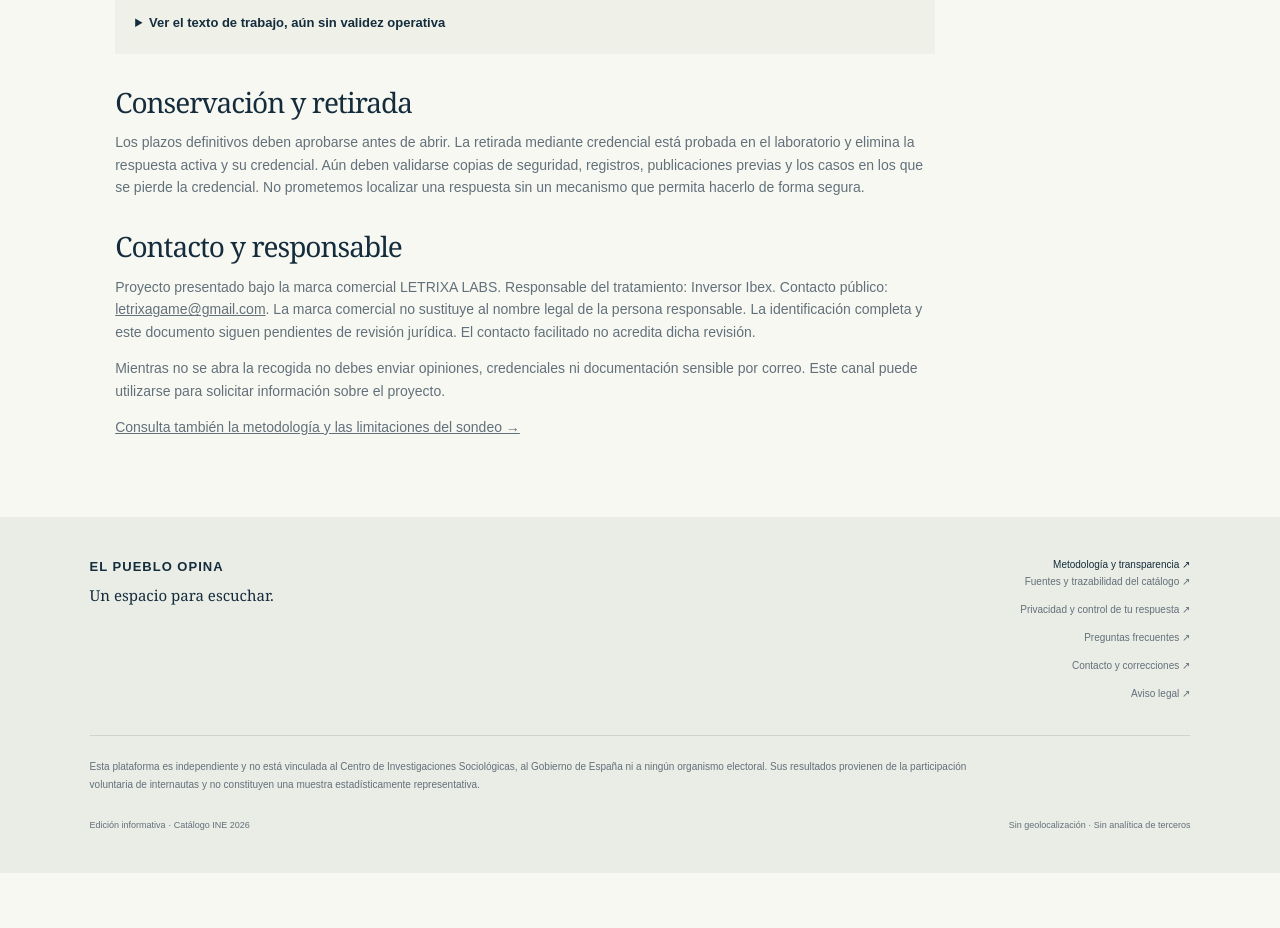
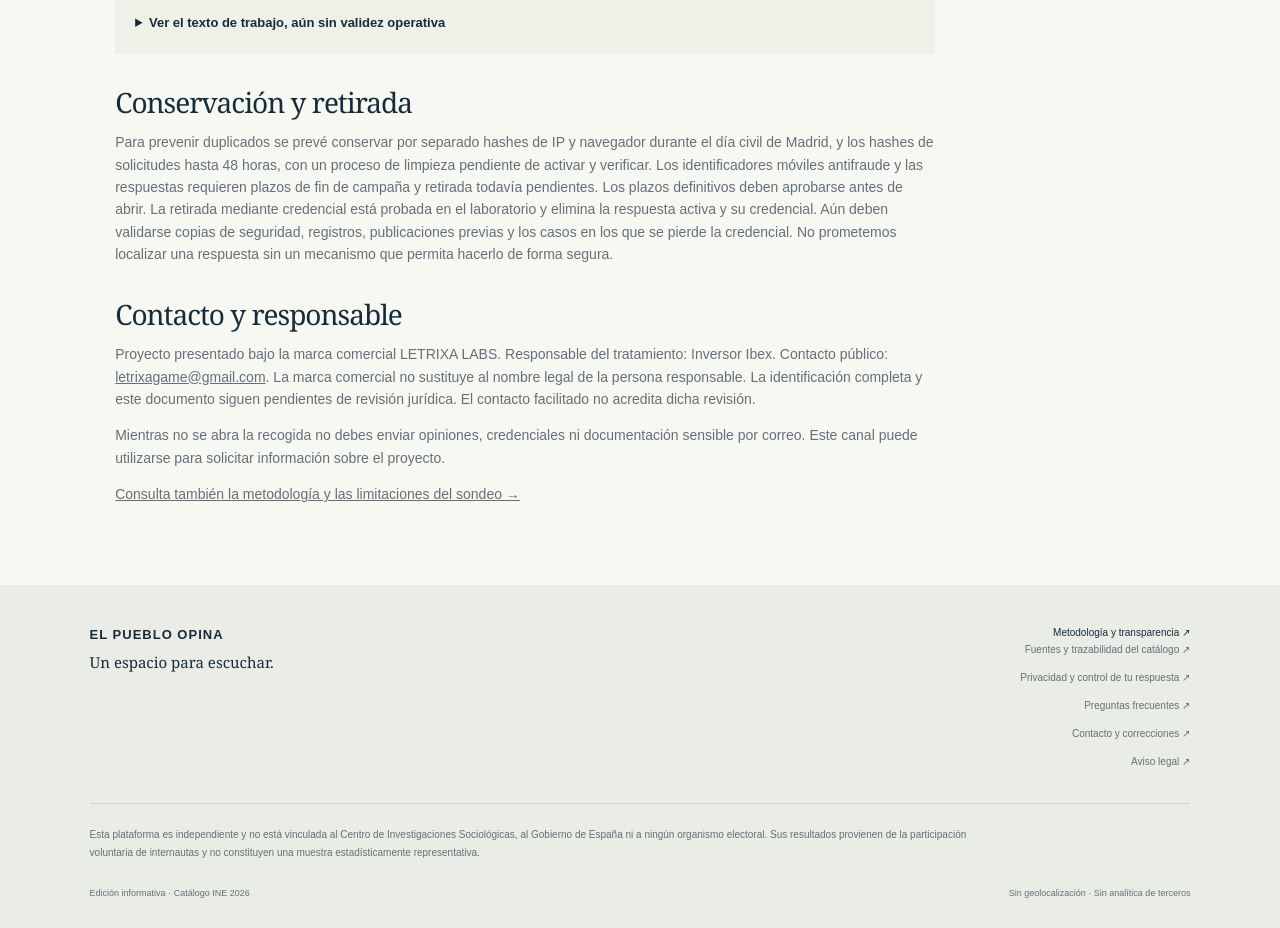
Before and after one commit to InversorIbex/ElCISDELPUEBLO, a Next.js app: page /privacidad in a window 1280 px wide. Shown: the part 1800-2728 px from the top of the page. Before the commit the page ends 2673 px from the top, so only its background shows below. Built offline with nearby package versions, Linux system fonts and the light colour scheme.

Commit message:
Describe planned minimal anti-fraud retention without claiming live cleanup

```diff
--- a/app/privacidad/page.tsx
+++ b/app/privacidad/page.tsx
@@ -106,7 +106,7 @@ export default function Page() {
         </details>
         <h2>Conservación y retirada</h2>
         <p>
-          Los plazos definitivos deben aprobarse antes de abrir. La retirada
+          Para prevenir duplicados se prevé conservar por separado hashes de IP y navegador durante el día civil de Madrid, y los hashes de solicitudes hasta 48 horas, con un proceso de limpieza pendiente de activar y verificar. Los identificadores móviles antifraude y las respuestas requieren plazos de fin de campaña y retirada todavía pendientes. Los plazos definitivos deben aprobarse antes de abrir. La retirada
           mediante credencial está probada en el laboratorio y elimina la
           respuesta activa y su credencial. Aún deben validarse copias de
           seguridad, registros, publicaciones previas y los casos en los que se
```
